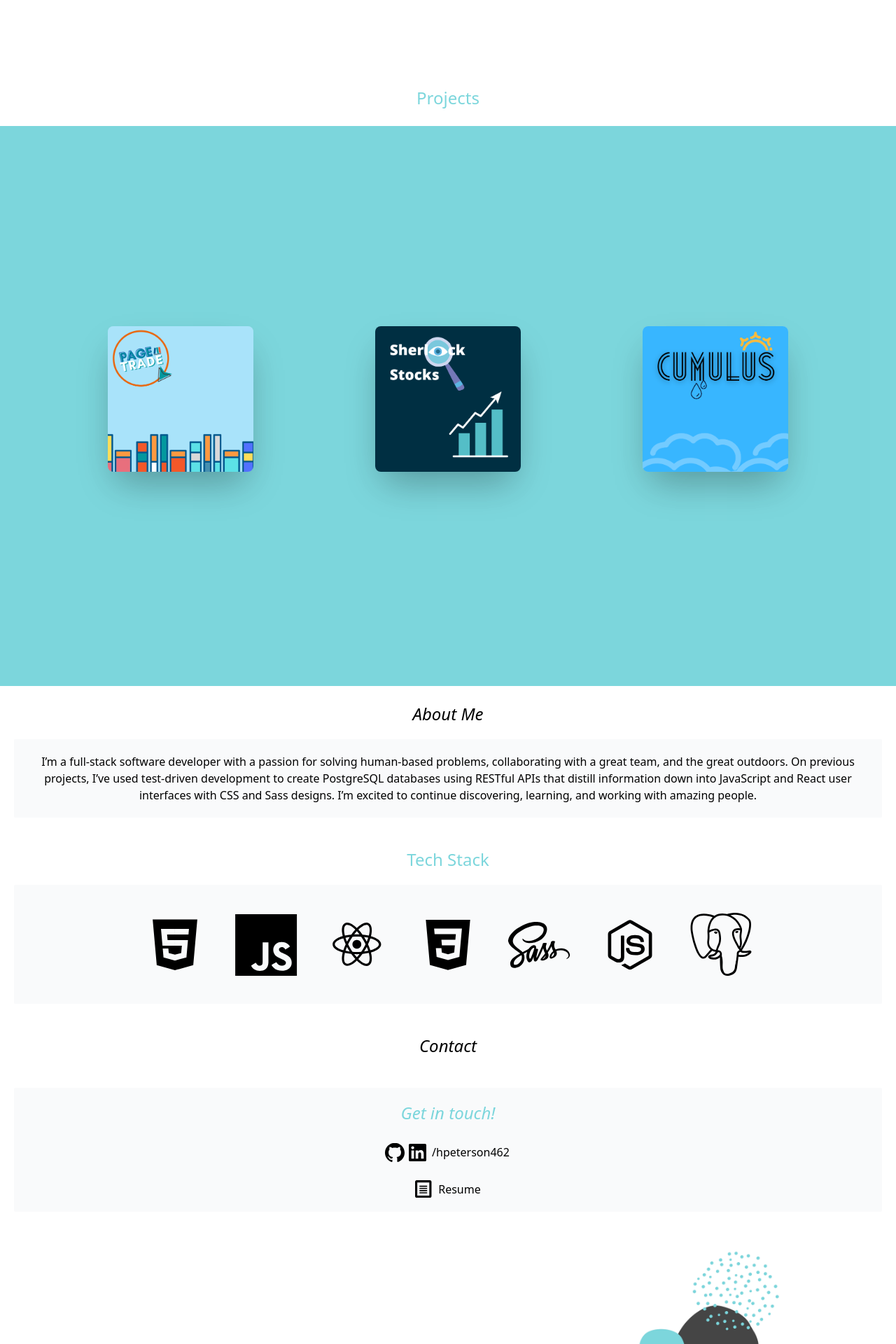
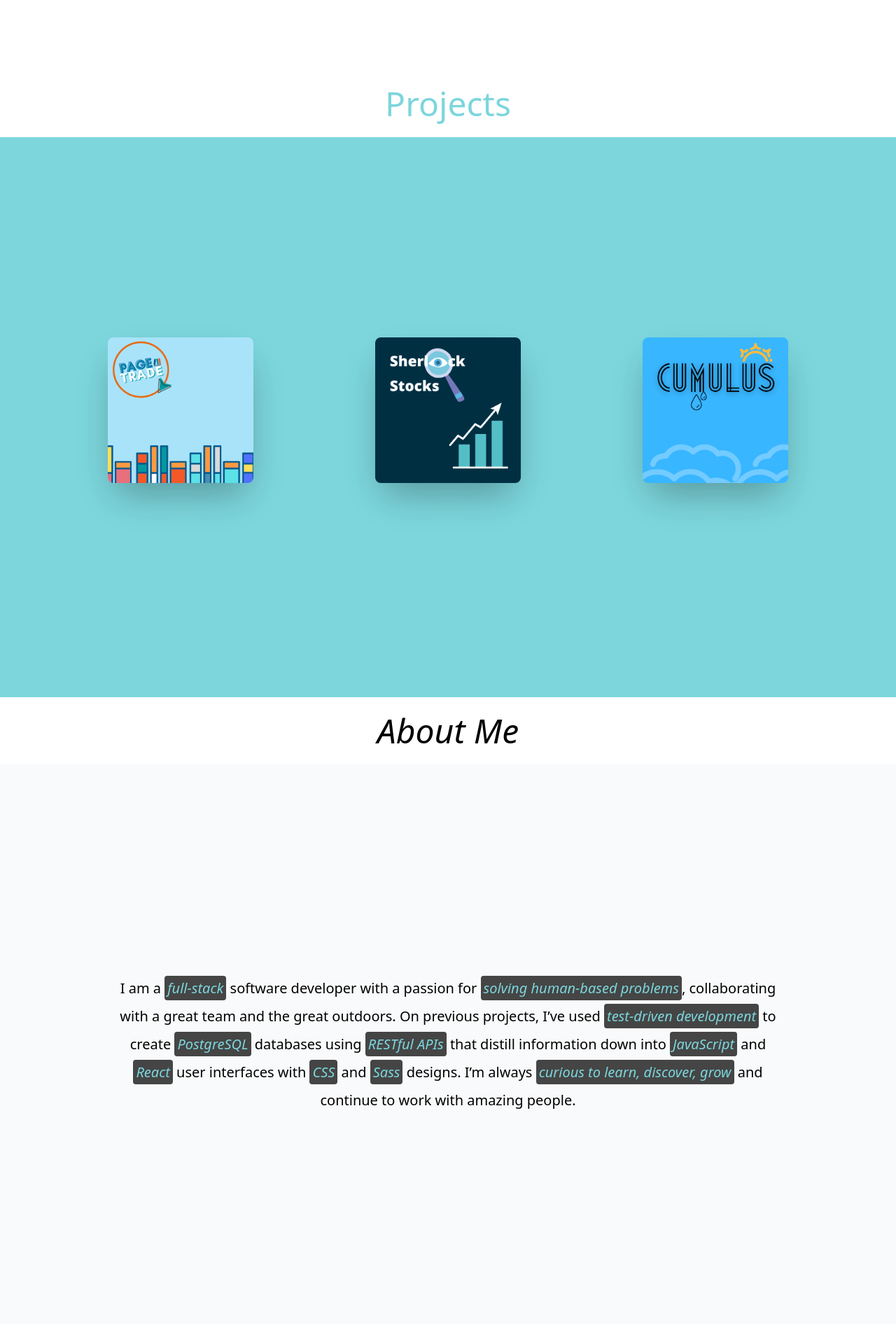
Before and after one commit to hpeterson462/portfolio, a React (Create React App) app: page / in a window 1280 px wide. Shown: the part 740-2660 px from the top of the page at 70% size. Built offline with nearby package versions, Linux system fonts and the light colour scheme.

Commit message:
about me text, color, bg update

```diff
--- a/src/AboutMe.jsx
+++ b/src/AboutMe.jsx
@@ -0,0 +1,16 @@
+import React from 'react';
+
+export default function AboutMe() {
+  return (
+    <div>
+      <h3 className="text-5xl italic">About Me</h3>
+
+      <br />
+      <div className="flex bg-gray-50 justify-evenly items-center min-h-screen">
+        <p className="p-20 rounded-sm text-xl leading-10 lg:p-40">
+          I am a <span className="text-lightBlue italic bg-darkGray p-1 rounded">full-stack</span> software developer with a passion for <span className="text-lightBlue italic bg-darkGray p-1 rounded">solving human-based problems</span>, collaborating with a great team and the great outdoors. On previous projects, I’ve used <span className="text-lightBlue italic bg-darkGray p-1 rounded">test-driven development</span> to create <span className="text-lightBlue italic bg-darkGray p-1 rounded">PostgreSQL</span> databases using <span className="text-lightBlue italic bg-darkGray p-1 rounded">RESTful APIs</span> that distill information down into <span className="text-lightBlue italic bg-darkGray p-1 rounded">JavaScript</span> and <span className="text-lightBlue italic bg-darkGray p-1 rounded">React</span> user interfaces with <span className="text-lightBlue italic bg-darkGray p-1 rounded">CSS</span> and <span className="text-lightBlue italic bg-darkGray p-1 rounded">Sass</span> designs. I’m always <span className="text-lightBlue italic bg-darkGray p-1 rounded">curious to learn, discover, grow</span> and continue to work with amazing people.
+          </p>
+      </div>
+    </div>
+  )
+}
--- a/src/Home.jsx
+++ b/src/Home.jsx
@@ -1,6 +1,7 @@
 import React from 'react';
 import Nav from './Nav';
 import Projects from './Projects';
+import AboutMe from './AboutMe';
 import {
   DiGithubBadge,
   DiHtml5,
@@ -30,18 +31,11 @@ export default function Home() {
 
           <br />
 
-          <main>
-            <Projects />
+          <Projects />
 
-            <br />
+          <br />
 
-            <div>
-              <h3 className="text-2xl italic">About Me</h3>
-              <p className="bg-gray-50 p-5 m-5 rounded-sm">
-                I’m a full-stack software developer with a passion for solving human-based problems, collaborating with a great team, and the great outdoors. On previous projects, I’ve used test-driven development to create PostgreSQL databases using RESTful APIs that distill information down into JavaScript and React user interfaces with CSS and Sass designs. I’m excited to continue discovering, learning, and working with amazing people.
-            </p>
-            </div>
-          </main>
+          <AboutMe />
 
           <br />
 
--- a/src/Projects.jsx
+++ b/src/Projects.jsx
@@ -4,7 +4,7 @@ export default function Projects() {
   return (
     <div>
       <div>
-        <h3 className="text-2xl text-lightBlue">Projects</h3>
+        <h3 className="text-5xl text-lightBlue">Projects</h3>
       </div>
 
       <br />
```
Also changed, not shown: 1 other file (tests, documents, lock files or other folders).
